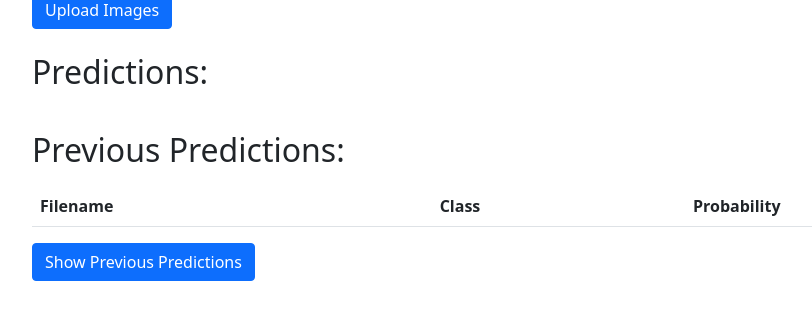
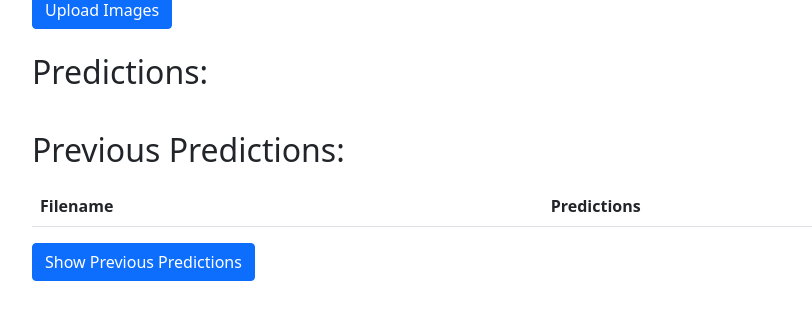
Before and after one commit to mohamadsolouki/Batch-Processing, a Flask app: page / in a window 1280 px wide. Shown: the part 175-495 px from the top of the page, without its empty margins (50-862 px from the left). Run offline with Flask 3, Linux system fonts and the light colour scheme; lists and menus that the app fills with data are empty.

Commit message:
Update index.html

```diff
--- a/templates/index.html
+++ b/templates/index.html
@@ -5,16 +5,6 @@
     <meta name="viewport" content="initial-scale=1, width=device-width">
     <title>Fashion Item Classifier</title>
     <link href="https://cdn.jsdelivr.net/npm/bootstrap@5.1.3/dist/css/bootstrap.min.css" rel="stylesheet">
-    <style>
-        .image-preview {
-            width: 100%;
-            height: auto;
-            margin-bottom: 10px;
-        }
-        .result-item {
-            margin-top: 10px;
-        }
-    </style>
 </head>
 <body>
     <div class="container py-5">
@@ -24,8 +14,6 @@
             <input type="file" id="imageUpload" multiple accept="image/*" class="form-control">
             <button id="uploadButton" class="btn btn-primary mt-2">Upload Images</button>
         </div>
-
-        <div id="imageContainer" class="row gy-3"></div>
 
         <div id="results" class="mt-4">
             <h2 class="mb-3">Predictions:</h2>
@@ -38,8 +26,7 @@
                 <thead>
                     <tr>
                         <th>Filename</th>
-                        <th>Class</th>
-                        <th>Probability</th>
+                        <th>Predictions</th>
                     </tr>
                 </thead>
                 <tbody id="databaseRecordsBody"></tbody>
@@ -52,7 +39,6 @@
         const uploadButton = document.getElementById('uploadButton');
         const imageUpload = document.getElementById('imageUpload');
         const predictionList = document.getElementById('predictionList');
-        const imageContainer = document.getElementById('imageContainer');
         const databaseRecordsBody = document.getElementById('databaseRecordsBody');
         const showDatabaseRecords = document.getElementById('showDatabaseRecords');
 
@@ -63,7 +49,6 @@
             const formData = new FormData();
             for (let i = 0; i < files.length; i++) {
                 formData.append('files[]', files[i]);
-                displayImagePreview(files[i]);
             }
 
             fetch('/predict', {
@@ -99,8 +84,7 @@
                         const row = document.createElement('tr');
                         row.innerHTML = `
                             <td>${record.filename}</td>
-                            <td>${record.class}</td>
-                            <td>${record.probability}</td>
+                            <td>${record.predictions}</td>
                         `;
                         databaseRecordsBody.appendChild(row);
                     });
@@ -109,17 +93,6 @@
                     console.error('Error:', error);
                 });
         });
-
-        function displayImagePreview(file) {
-            const reader = new FileReader();
-            reader.onload = (e) => {
-                const imgElement = document.createElement('img');
-                imgElement.src = e.target.result;
-                imgElement.className = 'image-preview col-12 col-md-6 col-lg-4';
-                imageContainer.appendChild(imgElement);
-            };
-            reader.readAsDataURL(file);
-        }
     </script>
 </body>
 </html>
```
